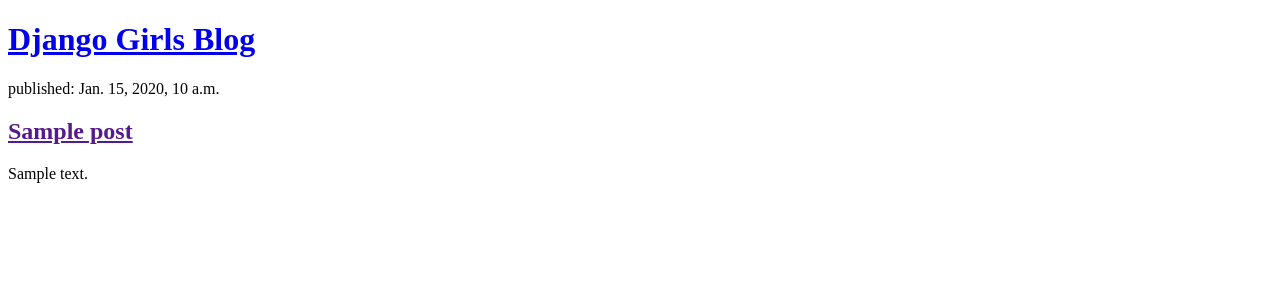
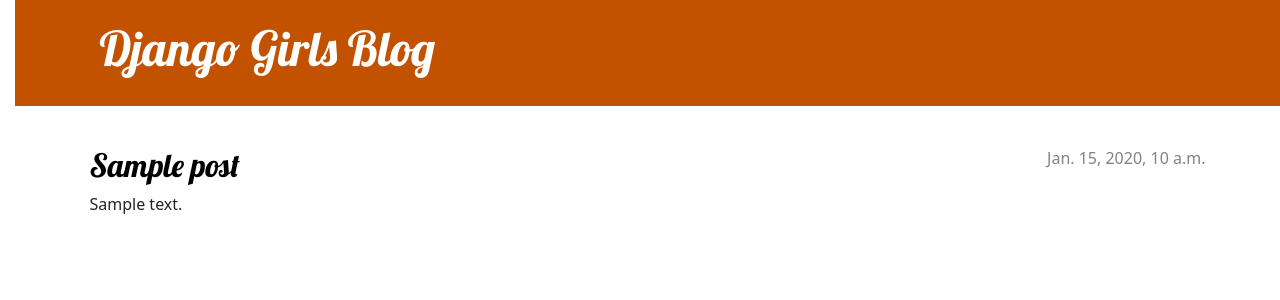
Before and after one commit to nizamsalihin/my-first-blog, a Django app: page / in a window 1280 px wide. Shown: the top 300 px of the page. Run offline with Django 4.2, Linux system fonts and the light colour scheme; tables that the repository leaves empty hold one stand-in row (values such as "Sample post").

Commit message:
Added view and template for detailed blog post as well as CSS for the site.

```diff
--- /dev/null
+++ b/blog/static/css/blog.css
@@ -0,0 +1,79 @@
+h1 a,
+h2 a {
+    color: #C25100;
+    font-family: 'Lobster';
+    text-decoration: none;
+}
+body {
+    padding-left: 15px;
+}
+.page-header {
+    background-color: #C25100;
+    margin-top: 0;
+    margin-bottom: 40px;
+    padding: 20px 20px 20px 40px;
+}
+
+.page-header h1,
+.page-header h1 a,
+.page-header h1 a:visited,
+.page-header h1 a:active {
+    color: #ffffff;
+    font-size: 36pt;
+    text-decoration: none;
+}
+
+h1,
+h2,
+h3,
+h4 {
+    font-family: 'Lobster', cursive;
+}
+
+.date {
+    color: #828282;
+}
+
+.save {
+    float: right;
+}
+
+.post-form textarea,
+.post-form input {
+    width: 100%;
+}
+
+.top-menu,
+.top-menu:hover,
+.top-menu:visited {
+    color: #ffffff;
+    float: right;
+    font-size: 26pt;
+    margin-right: 20px;
+}
+
+.post {
+    margin-bottom: 70px;
+}
+
+.post h2 a,
+.post h2 a:visited {
+    color: #000000;
+}
+
+.post>.date,
+.post>.actions {
+    float: right;
+}
+
+.btn-secondary,
+.btn-secondary:visited {
+    color: #C25100;
+    background: none;
+    border-color: #C25100;
+}
+
+.btn-secondary:hover {
+    color: #FFFFFF;
+    background-color: #C25100;
+}
--- /dev/null
+++ b/blog/templates/blog/base.html
@@ -0,0 +1,26 @@
+
+{% load static %}
+<!DOCTYPE html>
+<html>
+    <head>
+        <title>Django Girls blog</title>
+        <link rel="stylesheet" href="https://cdn.jsdelivr.net/npm/bootstrap@5.1.3/dist/css/bootstrap.min.css" integrity="sha384-1BmE4kWBq78iYhFldvKuhfTAU6auU8tT94WrHftjDbrCEXSU1oBoqyl2QvZ6jIW3" crossorigin="anonymous">
+        <link href="//fonts.googleapis.com/css?family=Lobster&subset=latin,latin-ext" rel="stylesheet" type="text/css">
+        <link rel="stylesheet" href="{% static 'css/blog.css' %}">
+    </head>
+    <body>
+        <header class="page-header">
+            <div class="container">
+                <h1><a href="/">Django Girls Blog</a></h1>
+            </div>
+        </header>
+        <main class="container">
+            <div class="row">
+                <div class="col">
+                    {% block content %}
+                    {% endblock %}
+                </div>
+            </div>
+        </main>
+    </body>
+</html>
--- a/blog/templates/blog/post_list.html
+++ b/blog/templates/blog/post_list.html
@@ -1,20 +1,12 @@
-<!DOCTYPE html>
-<html>
-    <head>
-        <title>Django Girls blog</title>
-    </head>
-    <body>
-        <header>
-            <h1><a href="/">Django Girls Blog</a></h1>
-        </header>
-
-        {% for post in posts %}
-        <article>
-            <time>published: {{ post.published_date }}</time>
-            <h2><a href="">{{ post }}</a></h2>
-            <p> {{ post.text }} </p>
+{% extends 'blog/base.html' %}
+{% block content %}
+    {% for post in posts %}
+        <article class="post">
+            <time class="date">
+                {{ post.published_date }}
+            </time>
+            <h2><a href="{% url 'post_detail' pk=post.pk %}">{{ post.title }}</a></h2>
+            <p>{{ post.text|linebreaksbr }}</p>
         </article>
-        {% endfor %}
-
-    </body>
-</html>
+    {% endfor %}
+{% endblock content %}
--- a/blog/urls.py
+++ b/blog/urls.py
@@ -3,4 +3,5 @@ from . import views
 
 urlpatterns = [
     path('', views.post_list, name='post_list'),
+    path('post/<int:pk>/', views.post_detail, name='post_detail'),
 ]
--- a/blog/views.py
+++ b/blog/views.py
@@ -1,4 +1,4 @@
-from django.shortcuts import render
+from django.shortcuts import render, get_object_or_404
 from .models import Post
 
 from django.utils import timezone
@@ -9,3 +9,8 @@ def post_list(request):
     posts = Post.objects.filter(
         published_date__lte=timezone.now()).order_by('published_date')
     return render(request, 'blog/post_list.html', {'posts': posts})
+
+
+def post_detail(request, pk):
+    post = get_object_or_404(Post, pk=pk)
+    return render(request, 'blog/post_detail.html', {'post': post})
```
Also changed, not shown: blog/templates/blog/post_detail.html (added, +13 -0 lines).
